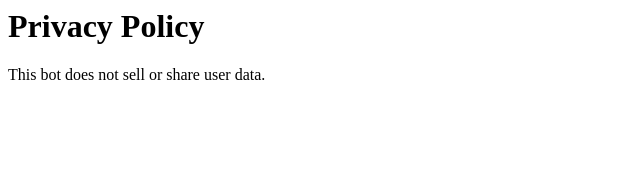
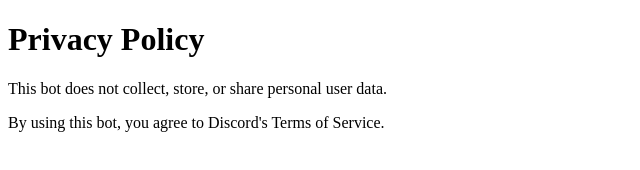
Before and after one commit to lass121/discord-bot, a website: page privacy.html in a window 1280 px wide. Shown: the whole page, without its empty margins (0-640 px from the left). Drawn offline with Linux system fonts and the light colour scheme.

Commit message:
Update privacy.html

```diff
--- a/privacy.html
+++ b/privacy.html
@@ -1,2 +1,11 @@
-<h1>Privacy Policy</h1>
-<p>This bot does not sell or share user data.</p>
+<!DOCTYPE html>
+<html>
+<head>
+  <title>Privacy Policy</title>
+</head>
+<body>
+  <h1>Privacy Policy</h1>
+  <p>This bot does not collect, store, or share personal user data.</p>
+  <p>By using this bot, you agree to Discord's Terms of Service.</p>
+</body>
+</html>
```
